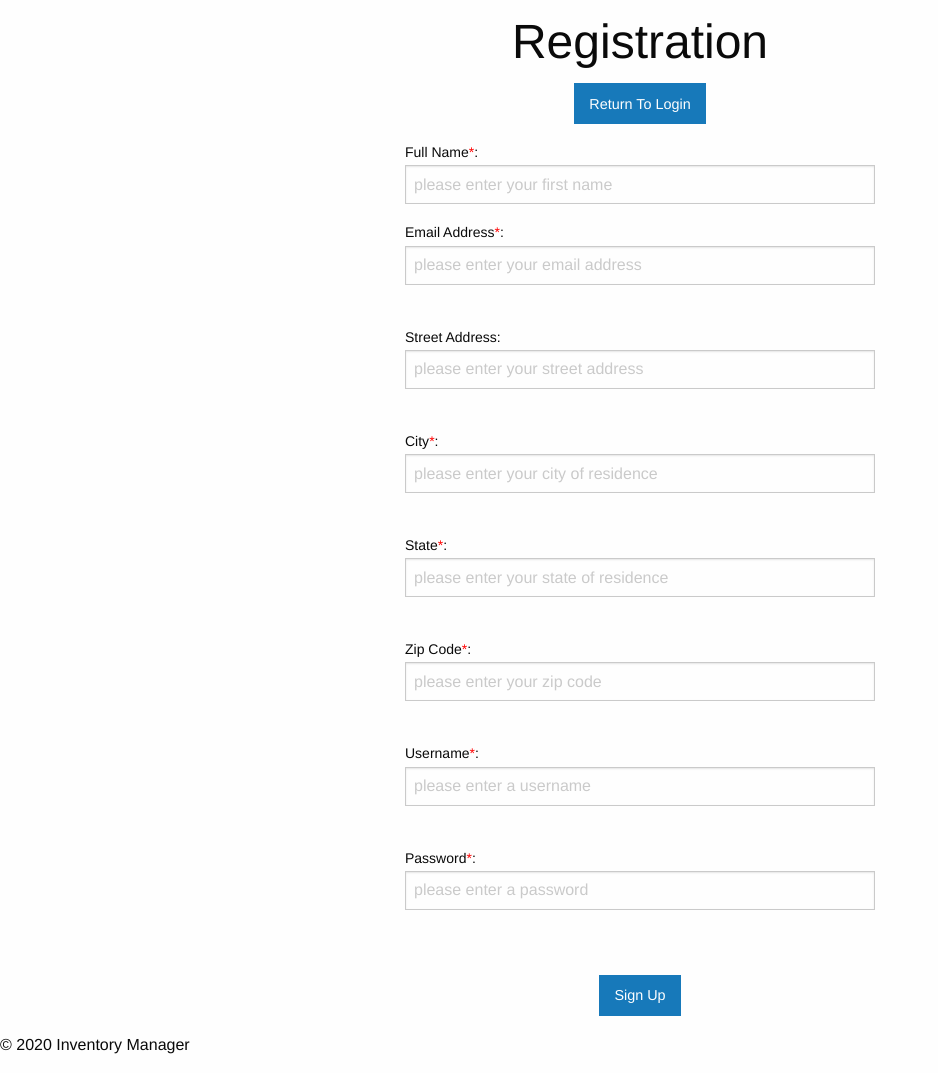
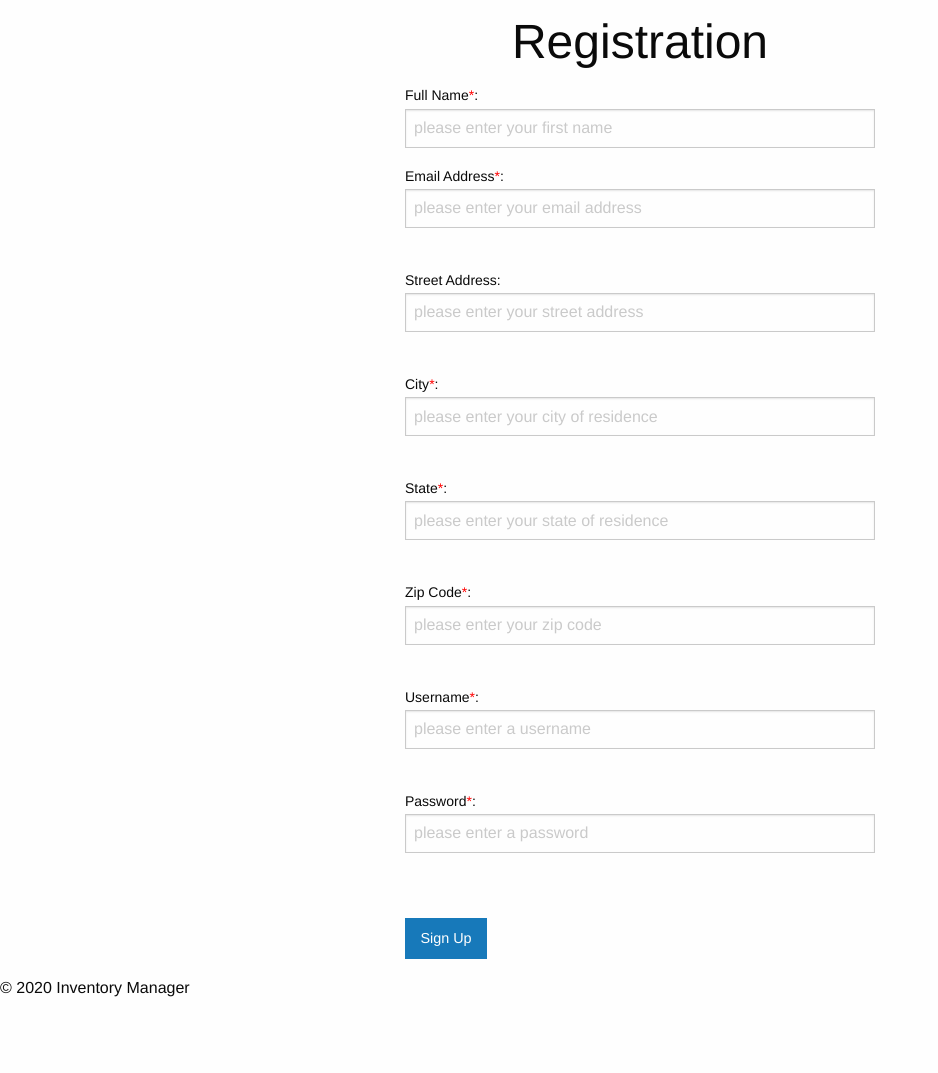
Before and after one commit to woodbud1/Capstone, a PHP site: page /view/registration.php in a window 1280 px wide. Shown: the part 67-1140 px from the top of the page, without its empty margins (0-938 px from the left). After the commit the page ends 1064 px from the top, so only its background shows below. Run offline with PHP 8.4, Linux system fonts and the light colour scheme.

Commit message:
Fixed Registartion

```diff
--- a/view/registration.php
+++ b/view/registration.php
@@ -11,18 +11,19 @@
         if(!isset($errorPostal)) { $errorPostal=''; }
         ?>
     <body>
-        <form action="." method="post" id="registration">
-        <input type="hidden" name="action" value="Add" />
+
 
         <div class="row">
                 <div class="large-12 columns">
                     <center><h1>Registration</h1></center>
-            <center><form action="." method="post">
+            <!-- <center><form action="." method="post">
                         <input class="button" type="submit" value="Return To Login">
                         <input type="hidden" name="action" value="Login" />
             </form></center>
-                </div>
+                </div> -->
         </div>
+        <form action="." method="post" id="registration">
+        <input type="hidden" name="action" value="Add" />
         <div id="form-wrapper" style="max-width:500px;margin:auto;">
         <div class="grid-container" class="fieldset">
                 <div class="grid-x grid-padding-x">
@@ -70,14 +71,15 @@
                 <div class="grid-x grid-padding-x">
                     <div class="medium-12 cell">
                         <label>Password<font color="red">*</font>: </label>
-                        <input type="text" name="password" placeholder="please enter a password"><span><font color="red"> <?php if(isset($errorPassword)) { echo $errorPassword; }?></font></span><br>
+                        <input type="password" name="password" placeholder="please enter a password"><span><font color="red"> <?php if(isset($errorPassword)) { echo $errorPassword; }?></font></span><br>
                 </div></div>
         <div class="grid-x grid-padding-x">
                 <div class="medium-12 cell">
                         <label>&nbsp;</label>
-            <center><form action="." method="post">
                         <input class="button" type="submit" value="Sign Up">
-                        <input type="hidden" name="action" value="Add" />
+            <!-- <center><form action="." method="post">
+
+                        <input type="hidden" name="action" value="Add" /> -->
             </form></center>
                 </div>
         </div></div></div>
```
